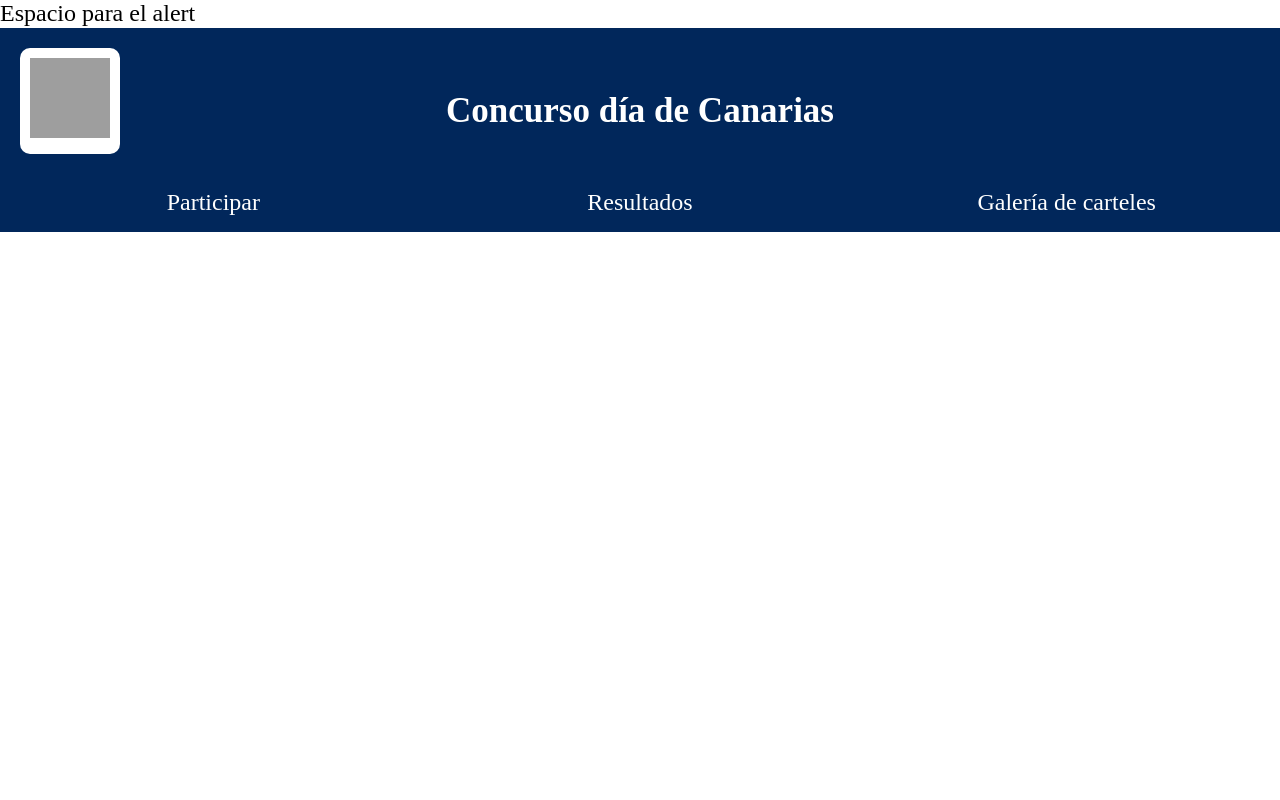
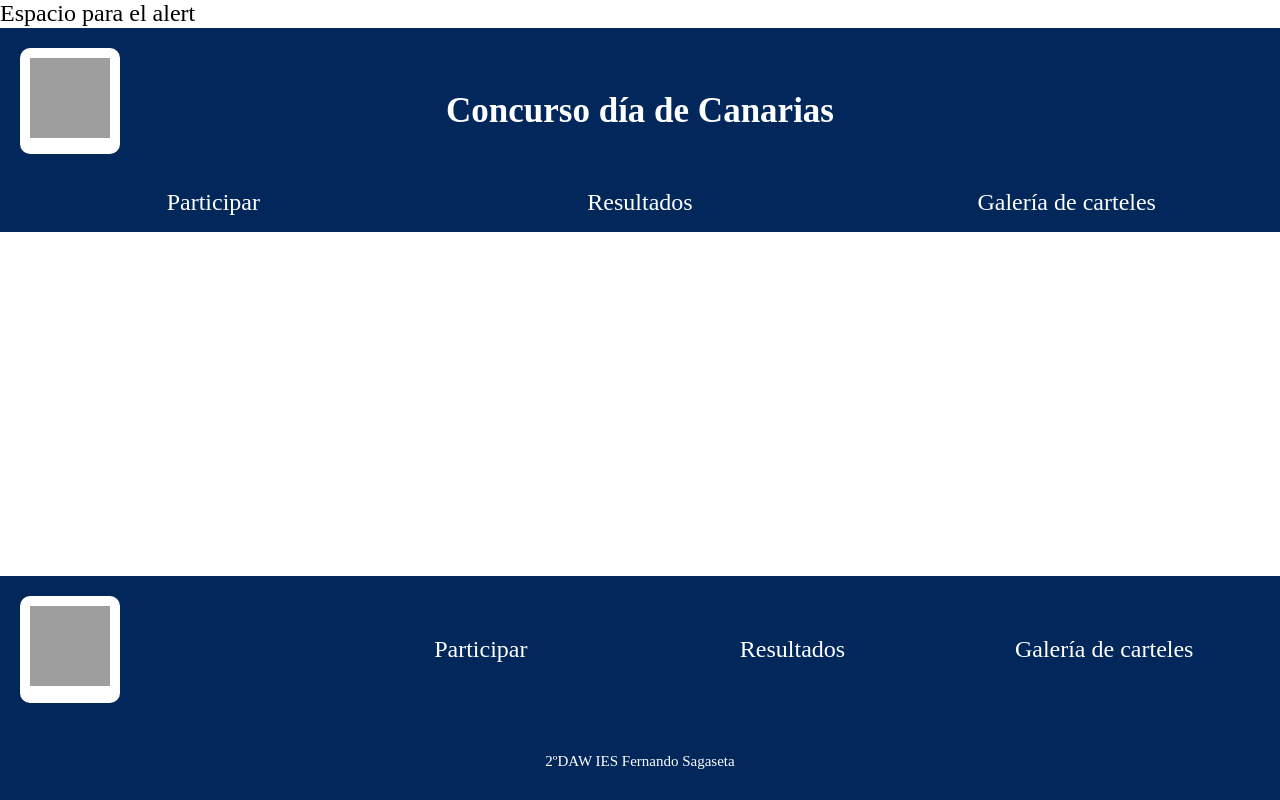
Before and after one commit to giovanny1029/carteleria_sagaseta_official, a PHP site: template src/pages/vote.php in a window 1280 px wide. Run offline with PHP 8.4, Linux system fonts and the light colour scheme; the template is opened without the code that fills it, so the values that code supplies are empty; a stand-in replaces the project's code that opens the database connection; some libraries are stand-ins or nearby versions; grey boxes are pictures that could not be loaded.

Commit message:
finished footer

```diff
--- a/index.php
+++ b/index.php
@@ -1,5 +1,8 @@
 <?php
 define('BASE_URL', '/Proyectos/carteleria_sagaseta_official');
+
+require_once "./src/db/base/cx_database.php";
+enableErrorLog();
 ?>
 
 <!DOCTYPE html>
@@ -9,6 +12,9 @@ define('BASE_URL', '/Proyectos/carteleria_sagaseta_official');
   <meta charset="UTF-8">
   <meta name="viewport" content="width=device-width, initial-scale=1.0">
   <title>Cartelería - Home</title>
+  <link rel="stylesheet" href="<?php echo BASE_URL; ?>/src/styles/base/normalize.css">
+  <link rel="stylesheet" href="<?php echo BASE_URL; ?>/src/styles/base/base.css">
+  <link rel="stylesheet" href="<?php echo BASE_URL; ?>/src/styles/index.css">
 </head>
 
 <body>
--- a/src/pages/base/footer.php
+++ b/src/pages/base/footer.php
@@ -1,14 +1,30 @@
+<?php
+require_once "./src/db/base/cx_database.php";
+enableErrorLog();
+?>
+
 <!DOCTYPE html>
 <html lang="en">
 
 <head>
   <meta charset="UTF-8">
   <meta name="viewport" content="width=device-width, initial-scale=1.0">
-  <title>Document</title>
+  <title>Footer</title>
+  <link rel="stylesheet" href="<?php echo BASE_URL; ?>/src/styles/footer.css">
 </head>
 
 <body>
 
+  <footer class="footer_container">
+    <a href="/index.php" class="logo_sagaseta_container"><img src="<?php echo BASE_URL; ?>/src/img/logo_sagaseta.svg" alt="logo" class="logo_sagaseta"></a>
+    <div class="nav">
+      <a href="/src/pages/participate.php">Participar</a>
+      <a href="/src/pages/results.php">Resultados</a>
+      <a href="/src/pages/gallery.php">Galería de carteles</a>
+    </div>
+    <p>2ºDAW IES Fernando Sagaseta</p>
+  </footer>
+
 </body>
 
 </html>
--- a/src/styles/base/base.css
+++ b/src/styles/base/base.css
@@ -16,17 +16,36 @@
   --black: #1E1E1E;
 }
 
-html {
-  box-sizing: border-box;
-  font-size: 62.5%;
-}
-
 *,
 *::after,
 *::before {
   box-sizing: inherit;
 }
 
+html {
+  box-sizing: border-box;
+  font-size: 62.5%;
+}
+
+html, body {
+  margin: 0;
+  padding: 0;
+  height: 100%;
+}
+
 body {
   font-size: 2.4rem;
+  position: relative;
 }
+
+main {
+  padding: 20px;
+  margin-bottom: 80px;
+}
+
+footer {
+  position: absolute;
+  bottom: 0;
+  left: 0;
+  width: 100%;
+}
--- a/src/styles/footer.css
+++ b/src/styles/footer.css
@@ -1,2 +1,60 @@
 @import url('./base/base.css');
 @import url('./base/normalize.css');
+
+.footer_container {
+  background-color: var(--blue0);
+  display: flex;
+  flex-direction: column;
+  justify-content: center;
+  align-items: center;
+}
+
+footer .logo_sagaseta_container {
+  margin-bottom: 2rem;
+}
+
+footer p {
+  font-size: 1.5rem;
+  color: var(--white);
+  margin: 3rem 0;
+}
+
+@media (min-width: 768px) {
+
+  .footer_container {
+    display: grid;
+    grid-template-columns: repeat(4, 1fr);
+    grid-column-gap: 2rem;
+  }
+
+  footer .logo_sagaseta_container {
+    grid-column: 1 / 2;
+    grid-row: 1;
+  }
+
+  footer .nav {
+    grid-column: 2 / 5;
+    grid-row: 1;
+    display: flex;
+    flex-direction: column;
+  }
+
+  footer p {
+    grid-column: 1 / 5;
+    grid-row: 2;
+    text-align: center;
+  }
+
+}
+
+@media (min-width: 1024px) {
+
+  footer .nav {
+    grid-column: 2 / 5;
+    grid-row: 1;
+    display: flex;
+    flex-direction: row;
+    padding-right: 2rem;
+  }
+
+}
```
Also changed, not shown: README.md, src/pages/base/header.php (line endings or trailing spaces), src/styles/index.css (added).
